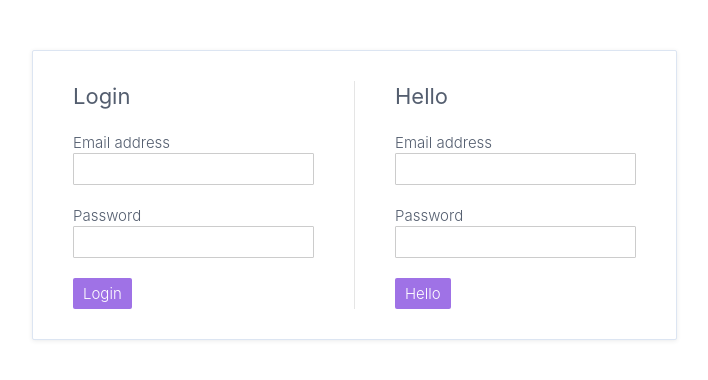
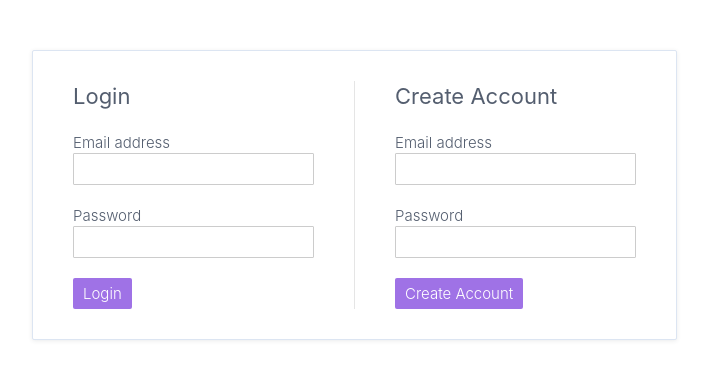
Before and after one commit to cyrilledjdj/angular-pro-src, an Angular app: page / in a window 1280 px wide. Shown: the top 380 px of the page, without its empty margins (18-726 px from the left). Built offline with nearby package versions, Linux system fonts and the light colour scheme.

Commit message:
dynamic component @Input data

```diff
--- a/src/app/app.component.ts
+++ b/src/app/app.component.ts
@@ -24,7 +24,8 @@ export class AppComponent implements AfterContentInit {
   ngAfterContentInit() {
     const authFormFactory = this.resolver.resolveComponentFactory(AuthFormComponent);
     const component: ComponentRef<AuthFormComponent> = this.entry.createComponent(authFormFactory);
-    component.instance.title = 'Hello';
+    console.log(component, component.instance);
+    component.instance.title = 'Create Account';
   }
 
   loginUser(user: User) {
```
